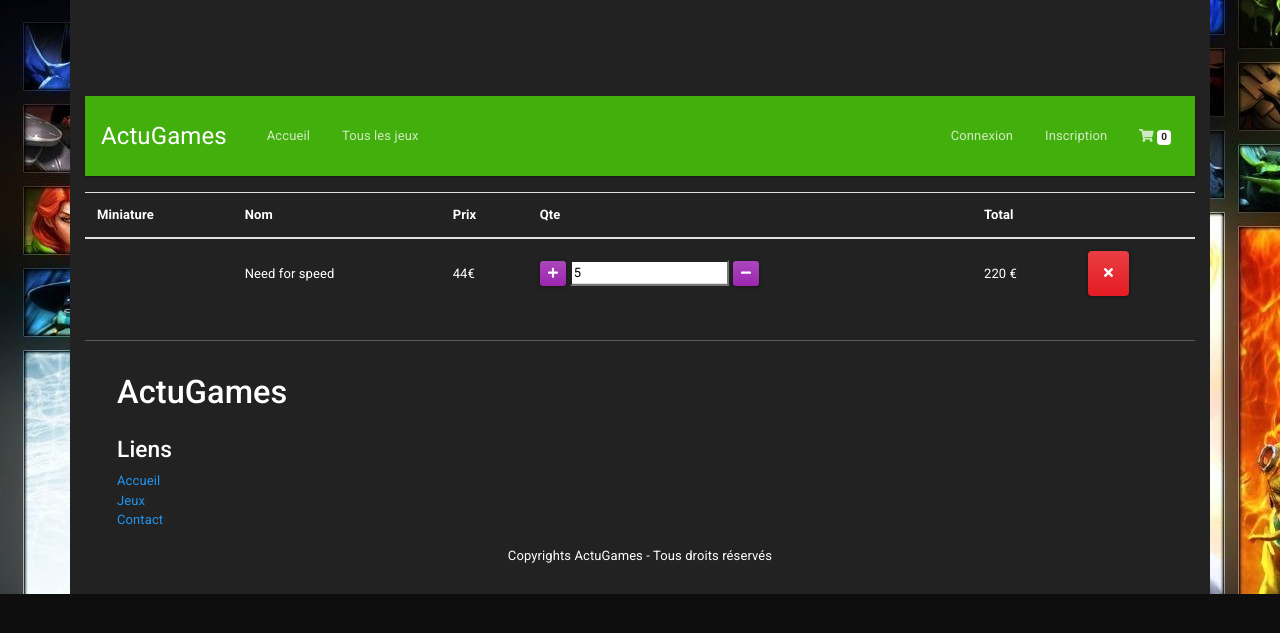
After one commit to WillNatan/video-game-platform, a Symfony app: template templates/home/cart.html.twig in a window 1280 px wide. The commit adds this page. Shown: the top 633 px of the page. Run offline with Twig, Linux system fonts and the light colour scheme; the template is opened without the code that fills it, so the values that code supplies are empty; some libraries are stand-ins or nearby versions.

Commit message:
Adding html templat with conditions for admins

```diff
--- a/public/css/main.css
+++ b/public/css/main.css
@@ -103,3 +103,12 @@ footer ul{
   margin:0;
   padding: 0;
 }
+
+.badge-notify{
+  background:#FFFFFF;
+  position:relative;
+ }
+
+ td{
+   vertical-align: middle!important;
+ }
--- a/public/css/navbar-front.css
+++ b/public/css/navbar-front.css
@@ -8,7 +8,6 @@ html, body{
 
 nav{
     width: 100%;
-    height:60px;
     background-color: #43AF0D;
     padding-left:3rem;
     display: flex;
--- a/templates/frontbase.html.twig
+++ b/templates/frontbase.html.twig
@@ -14,43 +14,55 @@
 	</head>
 	<body>
 		<div class="container bg-dark">
-			<header>
-				<h1>ActuGames</h1>
-				<div class="left-side-header">
-					<div class="user-interactions">
-						{% if app.user %}
-							<h4>Bienvenue {{ app.user.username }}</h4>
-						{% endif %}
-						<ul>
-							{% if app.user %}
-								<li>
-									<a href="">Profil</a>
+			<header></header>
+			<nav
+				class="navbar navbar-expand-md  navbar-dark">
+				<!-- Brand -->
+				<a class="navbar-brand" href="#">ActuGames</a>
+
+				<!-- Toggler/collapsibe Button -->
+				<button class="navbar-toggler" type="button" data-toggle="collapse" data-target="#collapsibleNavbar">
+					<span class="navbar-toggler-icon"></span>
+				</button>
+
+				<!-- Navbar links -->
+				<div class="collapse navbar-collapse" id="collapsibleNavbar">
+					<ul class="navbar-nav">
+						<li class="nav-item">
+							<a class="nav-link" href="{{ path('home') }}">Accueil</a>
 						</li>
-
-								<li>
-									<a href="">Mes jeux</a>
+						<li class="nav-item">
+							<a class="nav-link" href="{{ path('allGames') }}">Tous les jeux</a>
+						</li>
+					</ul>
+					<ul class="navbar-nav ml-auto">
+						{% if is_granted('ROLE_ADMIN') %}
+							<li class="nav-item">
+								<a class="nav-link" href="{{ path('admin_home') }}">Administration</a>
 							</li>
 						{% endif %}
-							<li>
+						<li class="nav-item">
 							{% if app.user %}
-									<a href="{{ path('app_logout') }}">Déconnexion</a>
+								<a class="nav-link" href="{{ path('app_logout') }}">Déconnexion</a>
 							{% else %}
-									<a href="{{ path('app_login') }}">Connexion</a>
+								<a class="nav-link" href="{{ path('app_login') }}">Connexion</a>
 							{% endif %}
+						</li>
+						{% if app.user %}
+							{% else %}
+								<li class="nav-item">
+									<a class="nav-link" href="{{ path('app_register') }}">Inscription</a>
+								</li>
+						{% endif %}
+						<li class="nav-item">
+							<a class="nav-link" href="{{ path('cart') }}">
+								<i class="fa fa-shopping-cart"></i>
+								<span class="badge badge-notify text-dark" style="font-size:10px;">0</span>
+							</a>
+						</li>
 					</li>
 				</ul>
 			</div>
-					<a href="" class="pl-3">
-						<i class="fa fa-shopping-cart fa-4x"></i>
-					</a>
-				</div>
-			</header>
-			<nav>
-				<ul>
-					<li><a href="{{ path('home') }}">Accueil</a></li>
-					<li><a href="">Tous les jeux vidéos</a></li>
-					<li><a href="">Contact</a></li>
-				</ul>
 		</nav>
 		<div class="mt-3"> {% block body %}{% endblock %}
 			</div>
@@ -68,10 +80,10 @@
 				</div>
 				<p class="text-center text-light copyrights">Copyrights ActuGames - Tous droits réservés</p>
 			</footer>
+		</body>
+	</html>
 </div>
 {% block javascripts %}{% endblock %}
 <script src="https://code.jquery.com/jquery-3.5.1.min.js" integrity="sha256-9/aliU8dGd2tb6OSsuzixeV4y/faTqgFtohetphbbj0=" crossorigin="anonymous"></script>
 <script src="https://cdnjs.cloudflare.com/ajax/libs/font-awesome/5.15.2/js/all.min.js" integrity="sha512-UwcC/iaz5ziHX7V6LjSKaXgCuRRqbTp1QHpbOJ4l1nw2/boCfZ2KlFIqBUA/uRVF0onbREnY9do8rM/uT/ilqw==" crossorigin="anonymous"></script>
-			<script src="https://cdnjs.cloudflare.com/ajax/libs/twitter-bootstrap/4.6.0/js/bootstrap.min.js" integrity="sha512-XKa9Hemdy1Ui3KSGgJdgMyYlUg1gM+QhL6cnlyTe2qzMCYm4nAZ1PsVerQzTTXzonUR+dmswHqgJPuwCq1MaAg==" crossorigin="anonymous"></script>
-		</body>
-	</html>
+<script src="https://cdnjs.cloudflare.com/ajax/libs/twitter-bootstrap/4.6.0/js/bootstrap.min.js" integrity="sha512-XKa9Hemdy1Ui3KSGgJdgMyYlUg1gM+QhL6cnlyTe2qzMCYm4nAZ1PsVerQzTTXzonUR+dmswHqgJPuwCq1MaAg==" crossorigin="anonymous"></script></body></html>
--- /dev/null
+++ b/templates/home/cart.html.twig
@@ -0,0 +1,35 @@
+{% extends 'frontbase.html.twig' %}
+
+{% block title %}ActuGames - Panier
+{% endblock %}
+
+{% block body %}
+	<div class="row">
+		<div class="col-md-12">
+            <div class="table-responsive">
+                <table class="table bg-dark text-light">
+                    <thead>
+                        <tr>
+                        <th>Miniature</th>
+                        <th>Nom</th>
+                        <th>Prix</th>
+                        <th>Qte</th>
+                        <th>Total</th>
+                        <th></th>
+                    </tr>
+                    </thead>
+                    <tbody>
+                        <tr>
+                            <td></td>
+                            <td>Need for speed</td>
+                            <td>44€</td>
+                            <td><a href="" class="btn btn-sm btn-info mr-1"><i class="fa fa-plus"></i></a><input type="number" value="5"><a href="" class="btn btn-sm btn-info ml-1"><i class="fa fa-minus"></i></a></td>
+                            <td>220 €</td>
+                            <td><a href="" class="btn btn-danger" ><i class="fa fa-times"></i></a></td>
+                        </tr>
+                    </tbody>
+                </table>
+            </div>
+        </div>
+	</div>
+{% endblock %}
--- a/templates/home/details.html.twig
+++ b/templates/home/details.html.twig
@@ -12,9 +12,11 @@
         <iframe  src="{{ game.trailerUrl }}" width="100%" height="400" frameborder="0" allow="accelerometer; autoplay; clipboard-write; encrypted-media; gyroscope; picture-in-picture" allowfullscreen></iframe>
 			<h1 class="text-light">{{ game.name }}</h1>
 			<p>{{ game.description }}</p>
-			<h1 class="text-success">{{ game.price }}
+			<h1 class="text-success text-center font-weight-bold">{{ game.price }}
 				€</h1>
-			<a href="" class="btn btn-success">Ajouter au panier</a>
+			<div class="text-center">
+				<a href="" class="btn btn-success">Ajouter au panier</a>
+			</div>
 		</div>
 	</div>
 {% endblock %}
```
Also changed, not shown: src/Controller/HomeController.php (+24 -0 lines), templates/home/admin.html.twig (added, +7 -0 lines), templates/home/allgames.html.twig (added, +30 -0 lines). Lines whose indentation alone changed are shown as unchanged.
